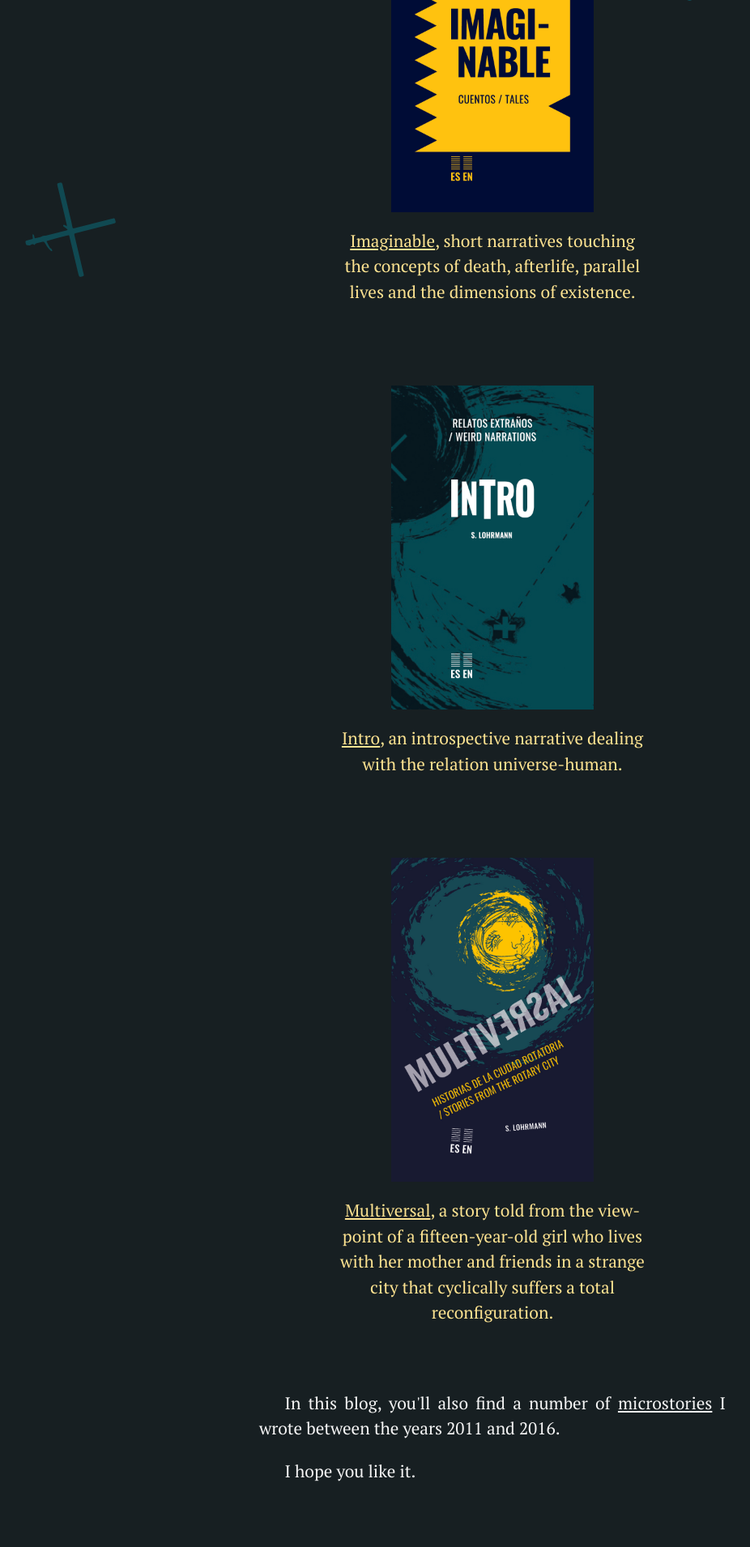
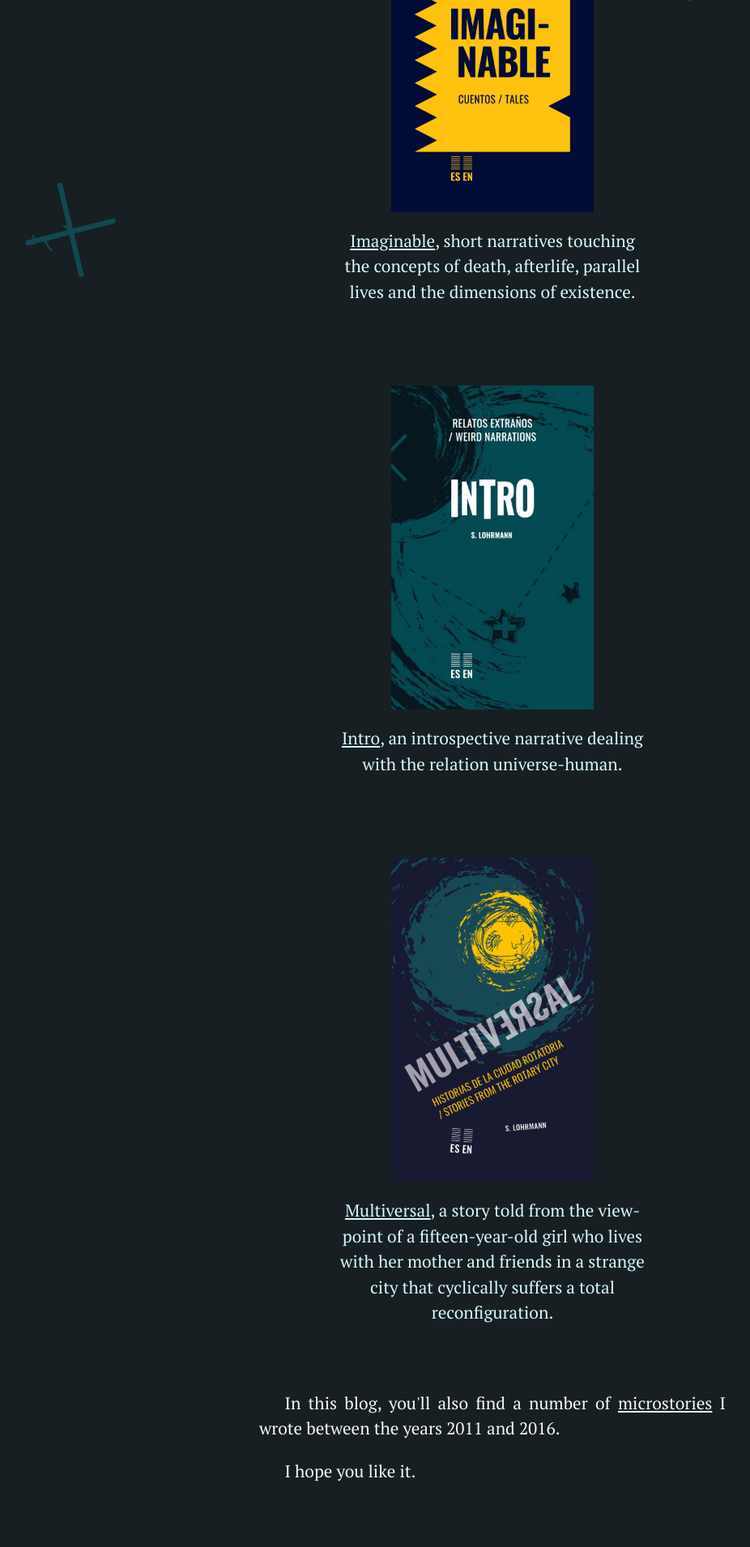
Before and after one commit to silvialohrmann/editorial, a Jekyll site: the page built from about.md, in a window 1280 px wide. Shown: the part 1920-3830 px from the top of the page at 81% size, without its empty margins (32-958 px from the left). Built offline with Jekyll 4.4.1, drawn with Linux system fonts in a browser that asks for light colours.

Commit message:
Update about.md

```diff
--- a/about.md
+++ b/about.md
@@ -21,15 +21,15 @@
 <div style="margin:auto;">
  <div id="imaginable">
 <img style="margin:80px auto 20px;" src="/assets/images/Imaginable%20-%20cover.jpg" alt="Imaginable" width="250">
-<p style="max-width:18em; color:#fde391; text-align:center; margin:auto;"><a style="color:#fde391;" href="https://editorial.silvialohrmann.com/categories/#Imaginable">Imaginable</a>, short narratives touching the concepts of death, afterlife, parallel lives and the dimensions of existence.</p>
+<p style="max-width:18em; color:#d7f7fa; text-align:center; margin:auto;"><a style="color:#d7f7fa;" href="https://editorial.silvialohrmann.com/categories/#Imaginable">Imaginable</a>, short narratives touching the concepts of death, afterlife, parallel lives and the dimensions of existence.</p>
  </div>
  <div id="intro">
 <img style="margin:100px auto 20px;" src="/assets/images/Intro%20-%20cover.jpg" alt="Intro" width="250">
-<p style="max-width:18em; color:#fde391; text-align:center; margin:auto;"><a style="color:#fde391;" href="https://editorial.silvialohrmann.com/categories/#Intro">Intro</a>, an introspective narrative dealing with the relation universe-human.</p>
+<p style="max-width:18em; color:#d7f7fa; text-align:center; margin:auto;"><a style="color:#d7f7fa;" href="https://editorial.silvialohrmann.com/categories/#Intro">Intro</a>, an introspective narrative dealing with the relation universe-human.</p>
  </div>
  <div id="multiversal">
 <img style="margin:100px auto 20px;" src="/assets/images/Multiversal%20-%20cover.jpg" alt="Multiversal" width="250">
-<p style="max-width:18em; color:#fde391; text-align:center; margin:auto; margin-bottom:80px;"><a style="color:#fde391;" href="https://editorial.silvialohrmann.com/categories/#Multiversal">Multiversal</a>, a story told from the viewpoint of a fifteen-year-old girl who lives with her mother and friends in a strange city that cyclically suffers a total reconfiguration.</p>
+<p style="max-width:18em; color:#d7f7fa; text-align:center; margin:auto; margin-bottom:80px;"><a style="color:#d7f7fa;" href="https://editorial.silvialohrmann.com/categories/#Multiversal">Multiversal</a>, a story told from the viewpoint of a fifteen-year-old girl who lives with her mother and friends in a strange city that cyclically suffers a total reconfiguration.</p>
  </div>
  </div>
  <p>In this blog, you'll also find a number of <a style="color:whitesmoke;" href="https://editorial.silvialohrmann.com/categories/#Microstories">microstories</a> I wrote between the years 2011 and 2016.</p>
```
